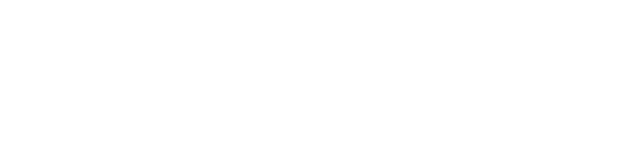
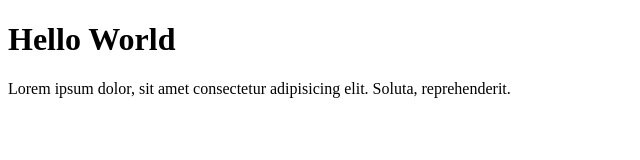
Before and after one commit to itachi00000/pracgit, a plain HTML site: page index.html in a window 1280 px wide. Shown: the whole page, without its empty margins (0-640 px from the left). Drawn offline with Linux system fonts and the light colour scheme.

Commit message:
add header

```diff
--- a/index.html
+++ b/index.html
@@ -6,5 +6,13 @@
     <meta http-equiv="X-UA-Compatible" content="ie=edge" />
     <title>Sample HTML</title>
   </head>
-  <body></body>
+  <body>
+    <header>
+      <h1>Hello World</h1>
+      <p>
+        Lorem ipsum dolor, sit amet consectetur adipisicing elit. Soluta,
+        reprehenderit.
+      </p>
+    </header>
+  </body>
 </html>
```
